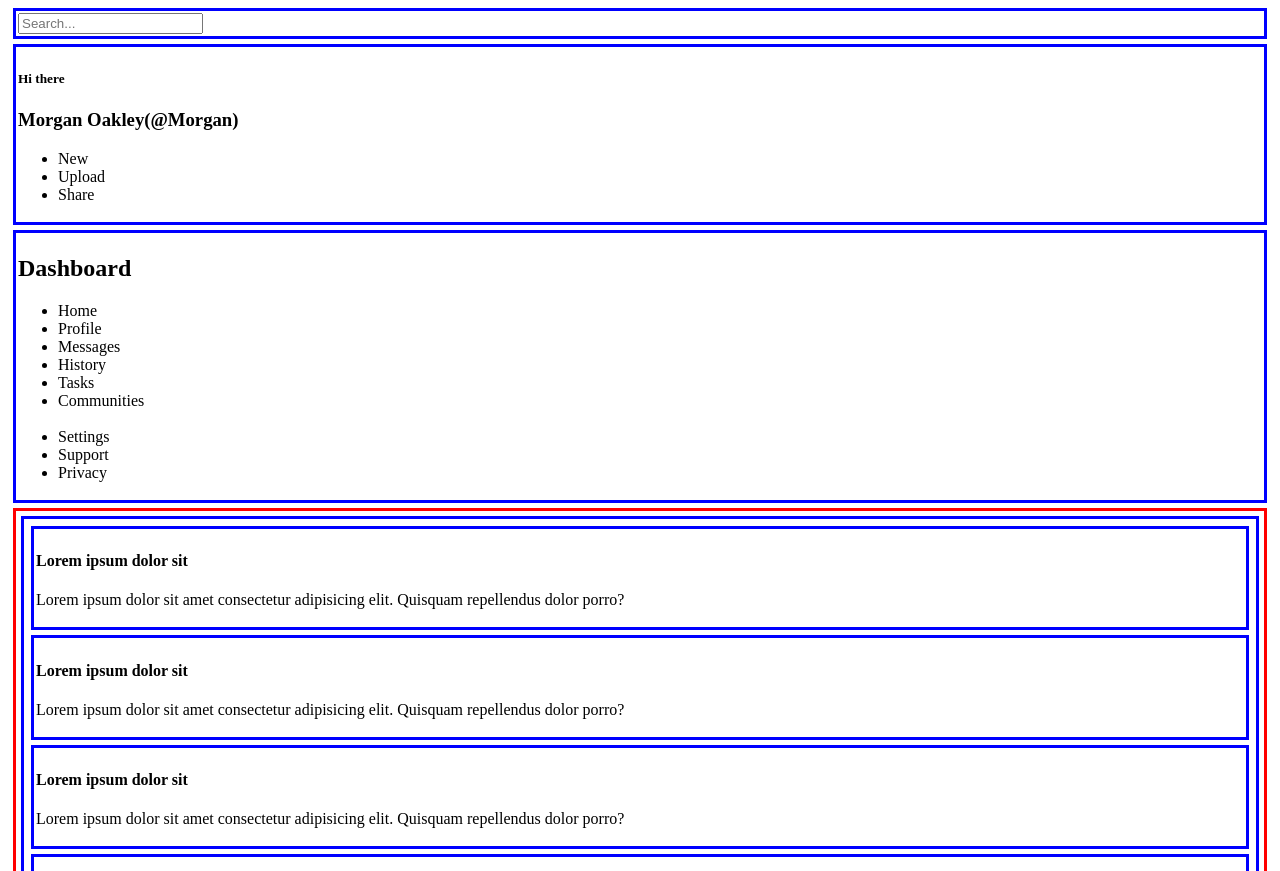
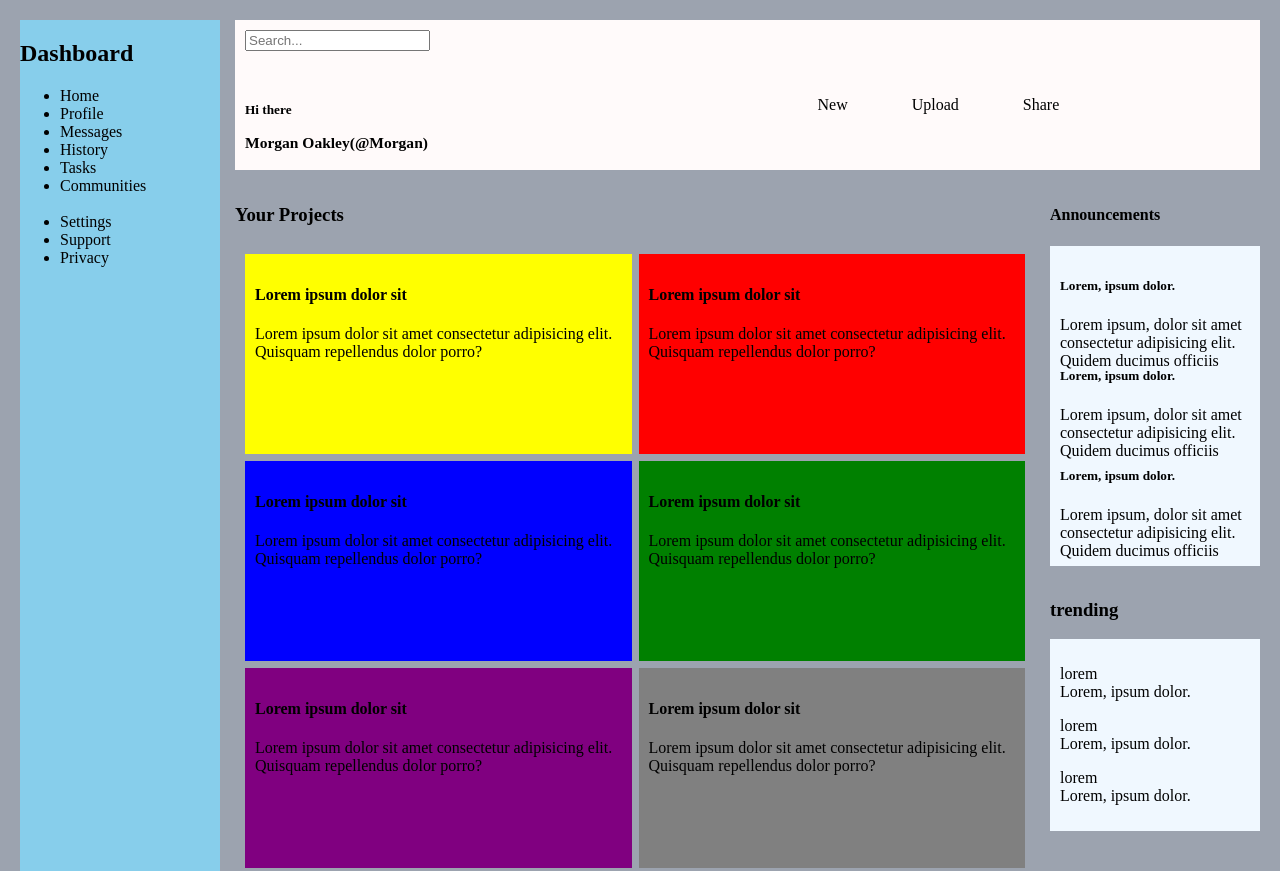
Before and after one commit to Vagz-Ware/admin-dashboard, a plain HTML site: page index.html in a window 1280 px wide. Shown: the top 871 px of the page. Drawn offline with Linux system fonts and the light colour scheme.

Commit message:
added the grid layout and some colors to differentiate the sections

```diff
--- a/index.html
+++ b/index.html
@@ -13,10 +13,16 @@
             <input type="text"  placeholder="Search...">
         </div>
         <div class="bottom-nav">
-            <h5>Hi there</h5>
+
+                <h5>Hi there
+                    <span>
                         <h3>
                             Morgan Oakley(@Morgan)
                         </h3>
+                    </span>
+                </h5>
+
+
             <nav><ul>
                 <li>New</li>
                 <li>Upload</li>
@@ -43,65 +49,74 @@
         </ul>
     </div>
 
-    <section class="hero">
-        <div class="projects">
-            <div class="inner-projects">
+    <section class="hero"> <h3>Your Projects</h3>
+           <div class="project">
+            <div class="inner-super">
                 <h4>Lorem ipsum dolor sit</h4>
                 <p>Lorem ipsum dolor sit amet consectetur adipisicing elit. Quisquam repellendus dolor porro?</p>
             </div>
 
-            <div class="inner-projects">
+            <div class="inner-less">
                 <h4>Lorem ipsum dolor sit</h4>
                 <p>Lorem ipsum dolor sit amet consectetur adipisicing elit. Quisquam repellendus dolor porro?</p>
             </div>
-            <div class="inner-projects">
+            <div class="inner-impossible">
                 <h4>Lorem ipsum dolor sit</h4>
                 <p>Lorem ipsum dolor sit amet consectetur adipisicing elit. Quisquam repellendus dolor porro?</p>
             </div>
-            <div class="inner-projects">
+            <div class="inner-easy">
                 <h4>Lorem ipsum dolor sit</h4>
                 <p>Lorem ipsum dolor sit amet consectetur adipisicing elit. Quisquam repellendus dolor porro?</p>
             </div>
-            <div class="inner-projects">
+            <div class="inner-ad">
                 <h4>Lorem ipsum dolor sit</h4>
                 <p>Lorem ipsum dolor sit amet consectetur adipisicing elit. Quisquam repellendus dolor porro?</p>
             </div>
-            <div class="inner-projects">
+            <div class="inner-money">
                 <h4>Lorem ipsum dolor sit</h4>
                 <p>Lorem ipsum dolor sit amet consectetur adipisicing elit. Quisquam repellendus dolor porro?</p>
             </div>
         </div>
             </section>
-    <section class="announcements">
+            <section class="side-sec">
                 <h4>Announcements</h4>
+                <div class="announcements">
+
                     <div class="inner-announce">
                         <h5>Lorem, ipsum dolor.</h5>
-            <p>Lorem ipsum, dolor sit amet consectetur adipisicing elit. Quidem ducimus officiis reprehenderit fugit reiciendis aspernatur!</p>
+                        <p>Lorem ipsum, dolor sit amet consectetur adipisicing elit. Quidem ducimus officiis </p>
                     </div>
                     <div class="inner-announce">
                         <h5>Lorem, ipsum dolor.</h5>
-            <p>Lorem ipsum, dolor sit amet consectetur adipisicing elit. Quidem ducimus officiis reprehenderit fugit reiciendis aspernatur!</p>
+                        <p>Lorem ipsum, dolor sit amet consectetur adipisicing elit. Quidem ducimus officiis </p>
                     </div>
                     <div class="inner-announce">
                         <h5>Lorem, ipsum dolor.</h5>
-            <p>Lorem ipsum, dolor sit amet consectetur adipisicing elit. Quidem ducimus officiis reprehenderit fugit reiciendis aspernatur!</p>
+                        <p>Lorem ipsum, dolor sit amet consectetur adipisicing elit. Quidem ducimus officiis </p>
                     </div>
+                </div>
+
             </section>
+    <section class="trend">
+        <h3>trending</h3>
+        <div class="trending">
+            <div class="inner-trend">
+                <p>lorem
+                    <br>Lorem, ipsum dolor.
+                </p>
 
-    <section class="trending">
             <div class="inner-trend">
-            <p>lorem</p>
-            <p>Lorem, ipsum dolor.</p>
+                <p>lorem
+                    <br>Lorem, ipsum dolor.
+                </p>
+
+            <div class="inner-trend">
+                <p>lorem
+                    <br>Lorem, ipsum dolor.
+                </p>
+
             </div>
-        <div class="inner-trend">
-            <p>lorem</p>
-            <p>Lorem, ipsum dolor.</p>
-        </div>
-        <div class="inner-trend">
-            <p>lorem</p>
-            <p>Lorem, ipsum dolor.</p>
-        </div>
+
     </section>
-
 </body>
 </html>
--- a/style.css
+++ b/style.css
@@ -1,10 +1,108 @@
-div {
-    border: solid blue;
-    margin: 5px;
-    padding: 2px;
+body {
+    display: grid;
+    grid-template-columns: 200px 800px 1fr;
+    grid-template-rows: 150px 300px 300px;
+    gap: 15px;
+    margin: 20px;
+    background-color: #9ca3af;
 }
 
-section {
-    border: solid red;
-    margin: 5px;
+header {
+    grid-area: 1/2/1/4;
+    display: grid;
+    grid-template-columns: 150px 150px 150px 150px;
+    grid-template-rows: 50px 70px;
+    background-color: snow;
+    padding: 10px;
 }
+
+.top-nav {
+    grid-area: 1/1/1/6;
+}
+
+.bottom-nav {
+    grid-area: 2/1/2/6;
+    display: grid;
+    grid-template-columns: 1fr 1fr;
+    grid-template-rows: 1fr;
+}
+
+.bottom-nav nav {
+    grid-area: 1/2/1/2;
+    /*display: grid;
+    grid-template-columns: 100px 100px 100px;*/
+}
+
+.bottom-nav nav li {
+    display: inline;
+    margin: 30px
+}
+
+.Sidebar-left {
+    grid-area: 1/1/5/1;
+    background-color: skyblue;
+}
+
+.hero {
+    grid-area: 2/2/5/3;
+}
+
+.project {
+    display: grid;
+    grid-template-rows: 200px 200px 200px;
+    grid-template-columns: 1fr 1fr;
+    gap: 7px;
+    padding: 10px;
+}
+
+.hero  .inner-super {
+    background-color: yellow;
+    padding: 10px;
+    /*grid-area: 1/1/1/1;*/
+}
+.hero .inner-less {
+    /*grid-area: 1/2/1/2;*/
+    background-color: red;
+    padding: 10px;
+}
+.hero .inner-impossible {
+    padding: 10px;
+    background-color: blue;
+}
+.hero .inner-easy {
+    padding: 10px;
+    background-color: green;
+}
+.hero .inner-ad {
+    padding: 10px;
+    background-color: purple;
+}
+.hero .inner-money {
+    padding: 10px;
+    background-color: grey;
+}
+
+.side-sec {
+    grid-area: 2/3/2/3;
+}
+
+.announcements {
+    display: grid;
+    grid-template-rows: 90px 100px 110px;
+    grid-template-columns: 1fr;
+    background-color: aliceblue;
+    padding: 10px;
+
+}
+
+.trend {
+    margin-top: 80px;
+    grid-area: 3/3/3/3;
+}
+
+.trending {
+    display: grid;
+    grid-template-columns: 1fr;
+    background-color: aliceblue;
+    padding: 10px;
+}
```
Lines whose indentation alone changed are shown as unchanged.
